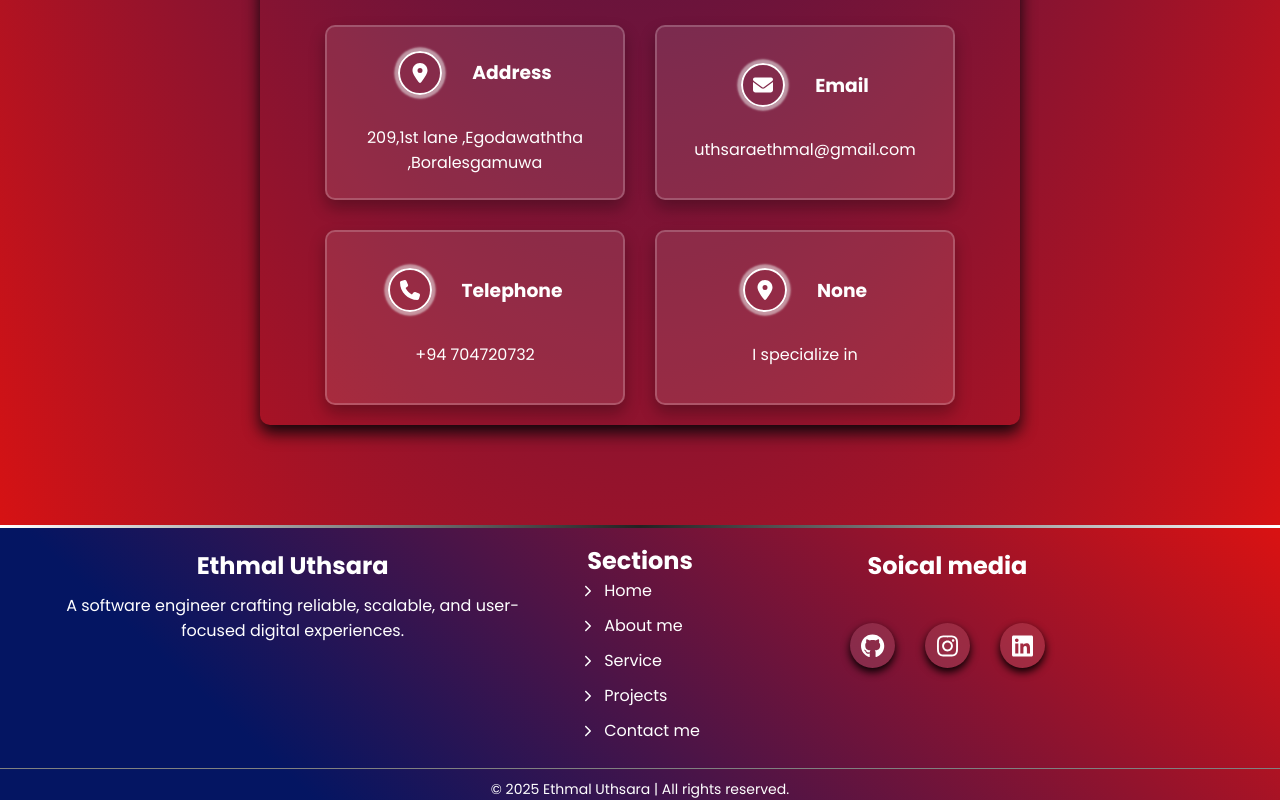
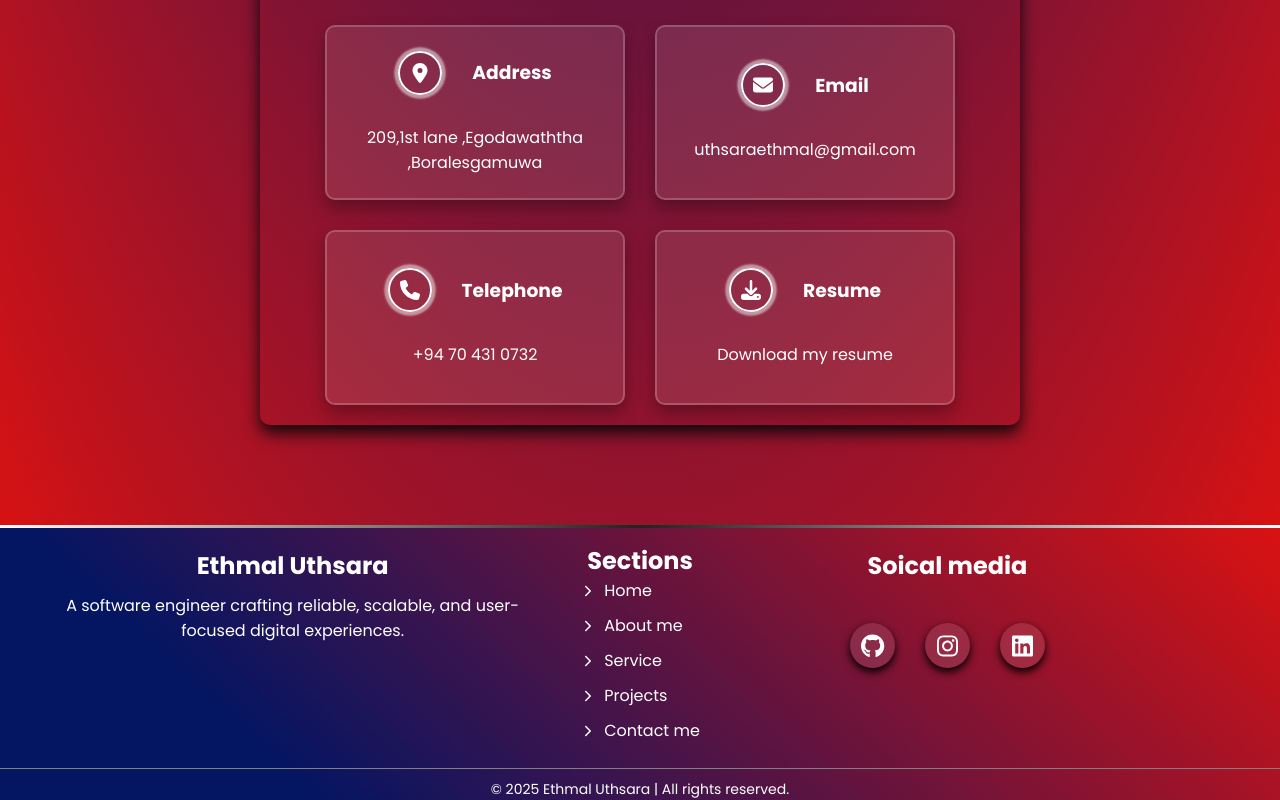
Before and after one commit to UthsaraEthmal/Portfolio-Website-Ethmal-Uthsara, a React (Vite) app: page / in a window 1280 px wide. Shown: the part 3395-4195 px from the top of the page. Built offline with nearby package versions, Linux system fonts and the light colour scheme; a web font is replaced by a local one.

Commit message:
Fix:Contact resume downlader edited

```diff
--- a/src/Comp/ContactComp/Contact.jsx
+++ b/src/Comp/ContactComp/Contact.jsx
@@ -1,7 +1,10 @@
 import React from "react";
 import "./Contact.css";
 import { FontAwesomeIcon } from "@fortawesome/react-fontawesome";
-import { faPhone,faEnvelope,faLocationDot } from "@fortawesome/free-solid-svg-icons";
+import { faPhone,faEnvelope,faLocationDot ,
+  faDownload
+} from "@fortawesome/free-solid-svg-icons";
+import resume from "../../assets/EuB.pdf";
 
 const Contact = () => {
   return (
@@ -29,15 +32,23 @@ const Contact = () => {
           <div className="contact-card">
 
             <div className="contact-details" ><FontAwesomeIcon icon={faPhone} className="iconP" /><h3>Telephone</h3></div>
-            <p>+94 704720732</p>
+            <p>+94 70 431 0732</p>
 
           </div>
           <div className="contact-card">
+  <div className="contact-details">
+    <FontAwesomeIcon icon={faDownload} className="iconP" />
+    <h3>Resume</h3>
+  </div>
+  <a
+    href={resume}
+    download="Ethmal_Uthsara-CV"
+    style={{ textDecoration: "none", color: "inherit" }}
+  >
+    <p>Download my resume</p>
+  </a>
+</div>
 
-            <div className="contact-details"> <FontAwesomeIcon icon={faLocationDot} className="iconP" /><h3>None</h3></div>
-            <p>I specialize in</p>
-
-          </div>
         </div>
       </div>
     </div>
--- a/src/Comp/ServiceComp/Service.jsx
+++ b/src/Comp/ServiceComp/Service.jsx
@@ -8,6 +8,7 @@ import {  faHouse,
   faMobileScreen,
   faChartColumn,
   faCode
+
 } from "@fortawesome/free-solid-svg-icons";
 import { FaLaptopCode } from "react-icons/fa6";
 import { motion } from "framer-motion";
```
